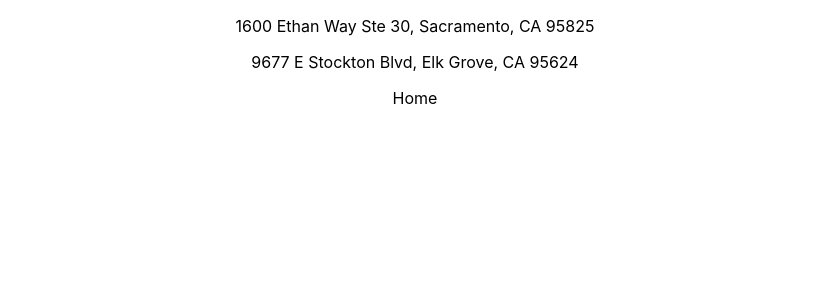
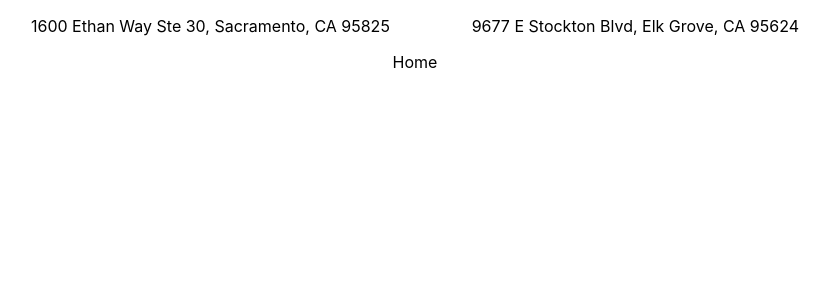
Before and after one commit to rydelldonato/18-grams-website, a React (Create React App) app: page / in a window 1280 px wide. Shown: the top 300 px of the page, without its empty margins (225-1053 px from the left). Built offline with nearby package versions, Linux system fonts and the light colour scheme.

Commit message:
added header address styles

```diff
--- /dev/null
+++ b/src/components/header/header.css
@@ -0,0 +1,6 @@
+.headerAddress{
+    display: flex;
+    justify-content: space-between;
+    margin-left: 20%;
+    margin-right: 20%;
+}
--- a/src/components/header/header.js
+++ b/src/components/header/header.js
@@ -1,10 +1,13 @@
 import React from 'react'
+import "./header.css"
 
 export default function Header() {
   return (
     <>
+    <div className='headerAddress'>
     <p>1600 Ethan Way Ste 30, Sacramento, CA 95825</p>
     <p>9677 E Stockton Blvd, Elk Grove, CA 95624</p>
+    </div>
     </>
   )
 }
```
